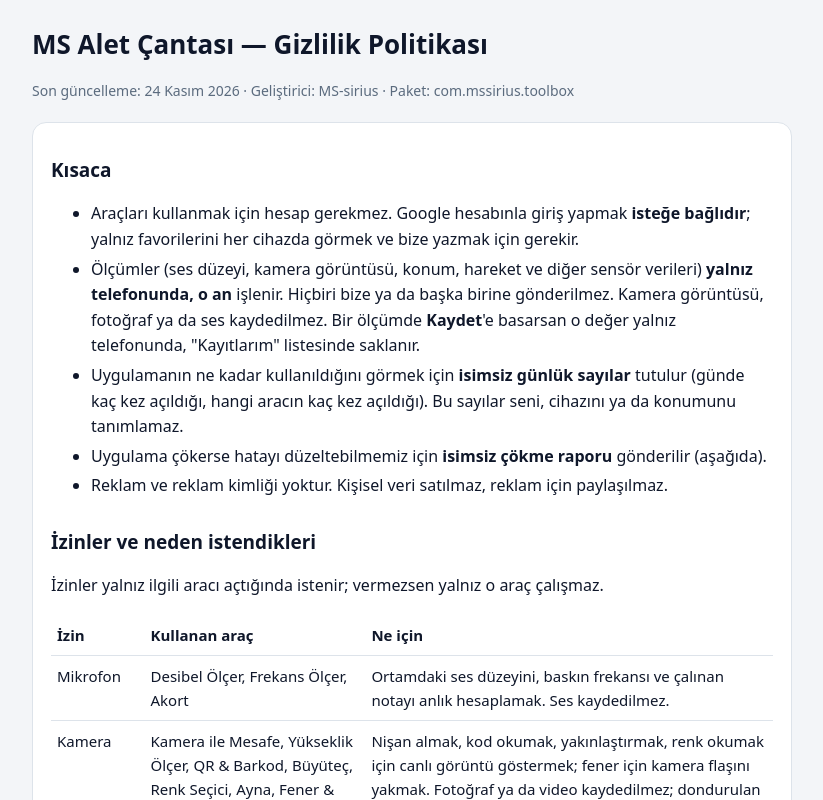
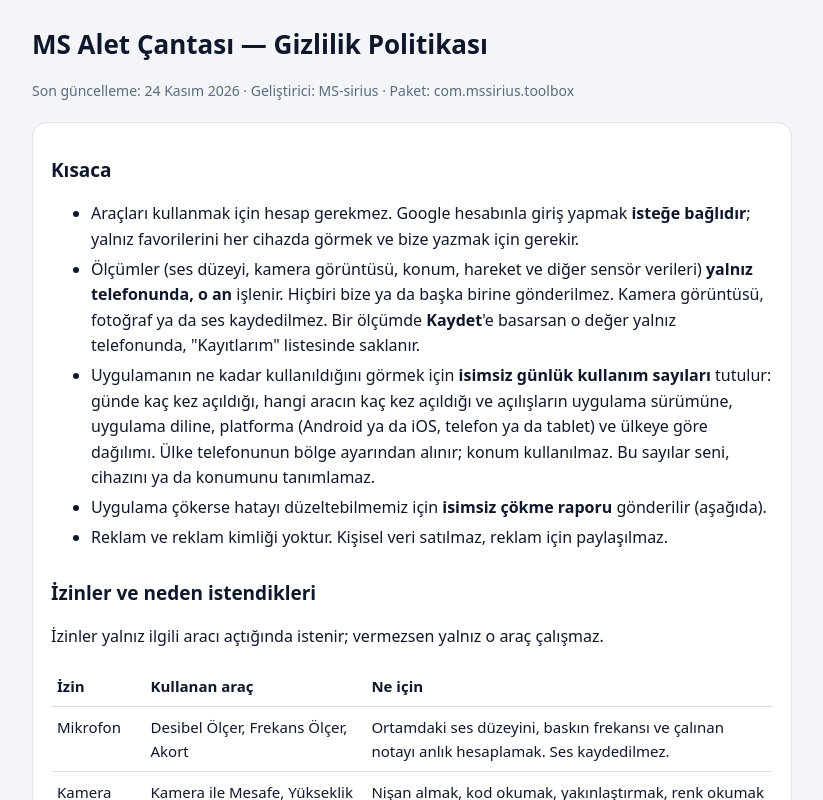
Before and after one commit to MS-sirius/msaletcantasi-gizlilik, a plain HTML site: page index.html in a window 1280 px wide. Shown: the top 800 px of the page, without its empty margins (228-1051 px from the left). Drawn offline with Linux system fonts and the light colour scheme.

Commit message:
Gizlilik politikası: isimsiz kullanım sayılarının dağılımı (v0.9.1)
Co-Authored-By: Claude Opus 5.5 <noreply@anthropic.com>

```diff
--- a/index.html
+++ b/index.html
@@ -30,8 +30,10 @@
   <li>Ölçümler (ses düzeyi, kamera görüntüsü, konum, hareket ve diğer sensör verileri) <b>yalnız telefonunda, o an</b> işlenir.
     Hiçbiri bize ya da başka birine gönderilmez. Kamera görüntüsü, fotoğraf ya da ses kaydedilmez. Bir ölçümde <b>Kaydet</b>'e
     basarsan o değer yalnız telefonunda, "Kayıtlarım" listesinde saklanır.</li>
-  <li>Uygulamanın ne kadar kullanıldığını görmek için <b>isimsiz günlük sayılar</b> tutulur (günde kaç kez açıldığı, hangi aracın
-    kaç kez açıldığı). Bu sayılar seni, cihazını ya da konumunu tanımlamaz.</li>
+  <li>Uygulamanın ne kadar kullanıldığını görmek için <b>isimsiz günlük kullanım sayıları</b> tutulur: günde kaç kez açıldığı,
+    hangi aracın kaç kez açıldığı ve açılışların uygulama sürümüne, uygulama diline, platforma (Android ya da iOS, telefon ya da
+    tablet) ve ülkeye göre dağılımı. Ülke telefonunun bölge ayarından alınır; konum kullanılmaz. Bu sayılar seni, cihazını ya da
+    konumunu tanımlamaz.</li>
   <li>Uygulama çökerse hatayı düzeltebilmemiz için <b>isimsiz çökme raporu</b> gönderilir (aşağıda).</li>
   <li>Reklam ve reklam kimliği yoktur. Kişisel veri satılmaz, reklam için paylaşılmaz.</li>
 </ul>
@@ -95,7 +97,7 @@
   <li>Measurements (sound level, camera preview, location, motion and other sensor data) are processed <b>only on your phone, in real time</b>.
     None of it is sent to us or anyone else. No camera images, photos or audio are saved. If you tap <b>Save</b> on a measurement, that value is kept
     only on your phone, in "My measurements".</li>
-  <li>To see how much the app is used, <b>anonymous daily counts</b> are kept (how often the app and each tool were opened). They do not identify you, your device or your location.</li>
+  <li>To see how much the app is used, <b>anonymous daily usage counts</b> are kept: how often the app and each tool were opened, broken down by app version, app language, platform (Android or iOS, phone or tablet) and country. The country comes from your phone's region setting; location is not used. These counts do not identify you, your device or your location.</li>
   <li>If the app crashes, an <b>anonymous crash report</b> is sent so we can fix the error (see below).</li>
   <li>No ads, no advertising ID. Personal data is not sold or shared for advertising.</li>
 </ul>
```
